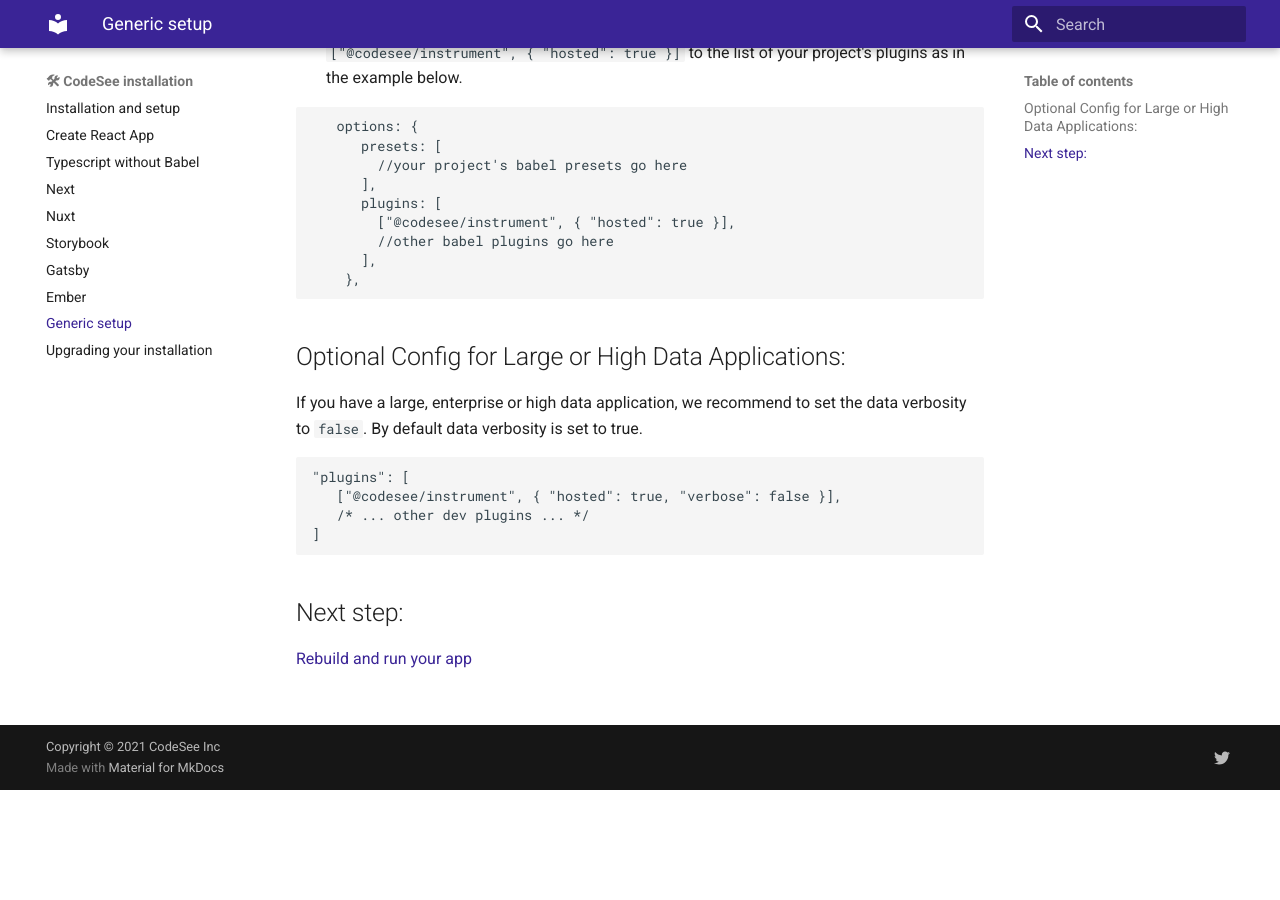
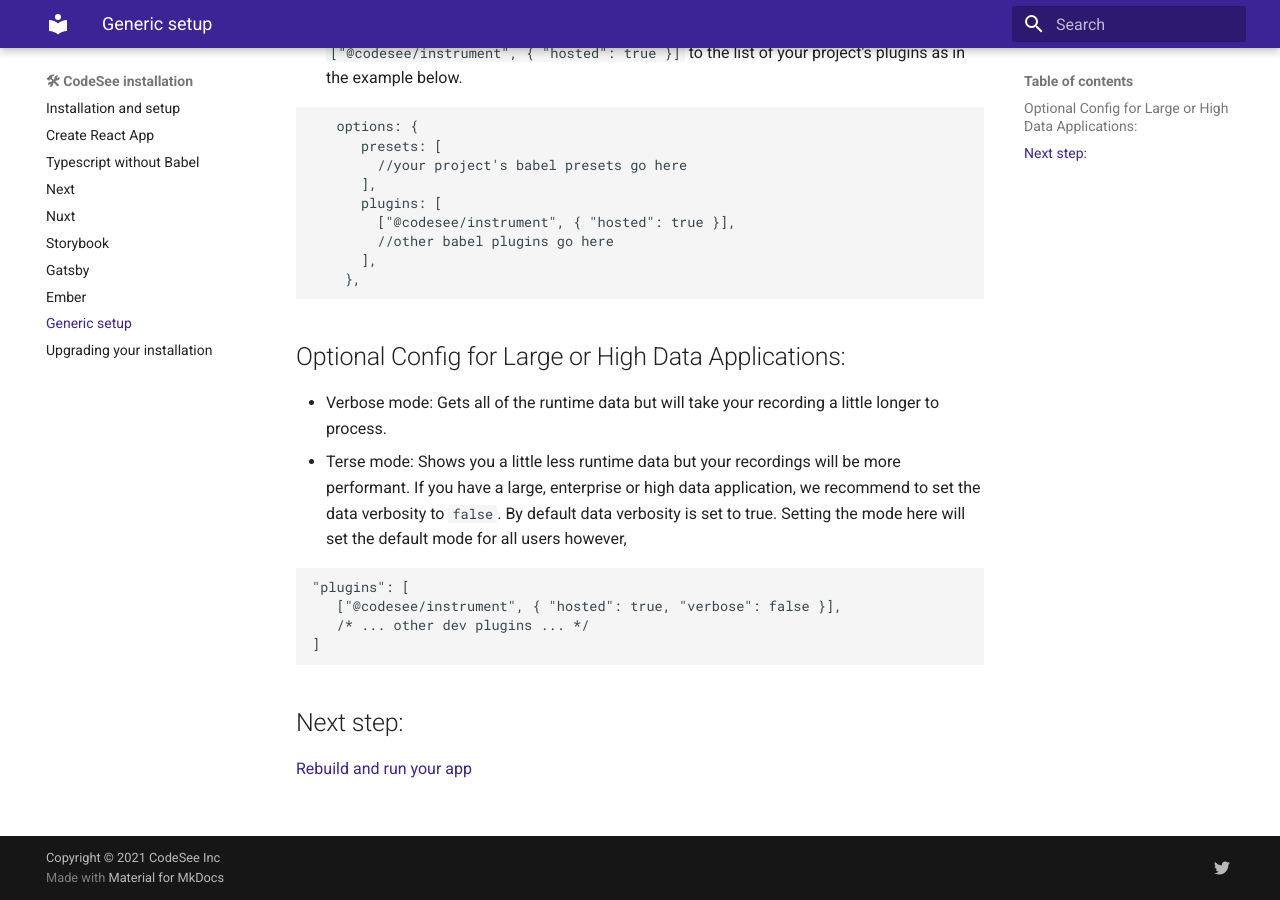
Before and after one commit to Codesee-io/docs, an MkDocs documentation site: the page built from docs/install/setup-generic.md, in a window 1280 px wide and 900 px high, scrolled down 673 px. Built offline with MkDocs 1.6.1 and Material for MkDocs 9.7.7, drawn with Linux system fonts in a browser that asks for light colours; comment, search, counter and statistics services are not loaded; before the commit the page ends 1463 px from its top, so only the background shows below that.

Commit message:
Update setup-generic.md

````diff
--- a/docs/install/setup-generic.md
+++ b/docs/install/setup-generic.md
@@ -29,7 +29,8 @@ If your project doesn’t include a babel config file (e.g. `.babelrc` or `babel
 
 ## Optional Config for Large or High Data Applications:
 
-If you have a large, enterprise or high data application, we recommend to set the data verbosity to `false`. By default data verbosity is set to true.
+- Verbose mode: Gets all of the runtime data but will take your recording a little longer to process.
+- Terse mode: Shows you a little less runtime data but your recordings will be more performant. If you have a large, enterprise or high data application, we recommend to set the data verbosity to `false`. By default data verbosity is set to true. Setting the mode here will set the default mode for all users however,
 
 ```
 "plugins": [
````
